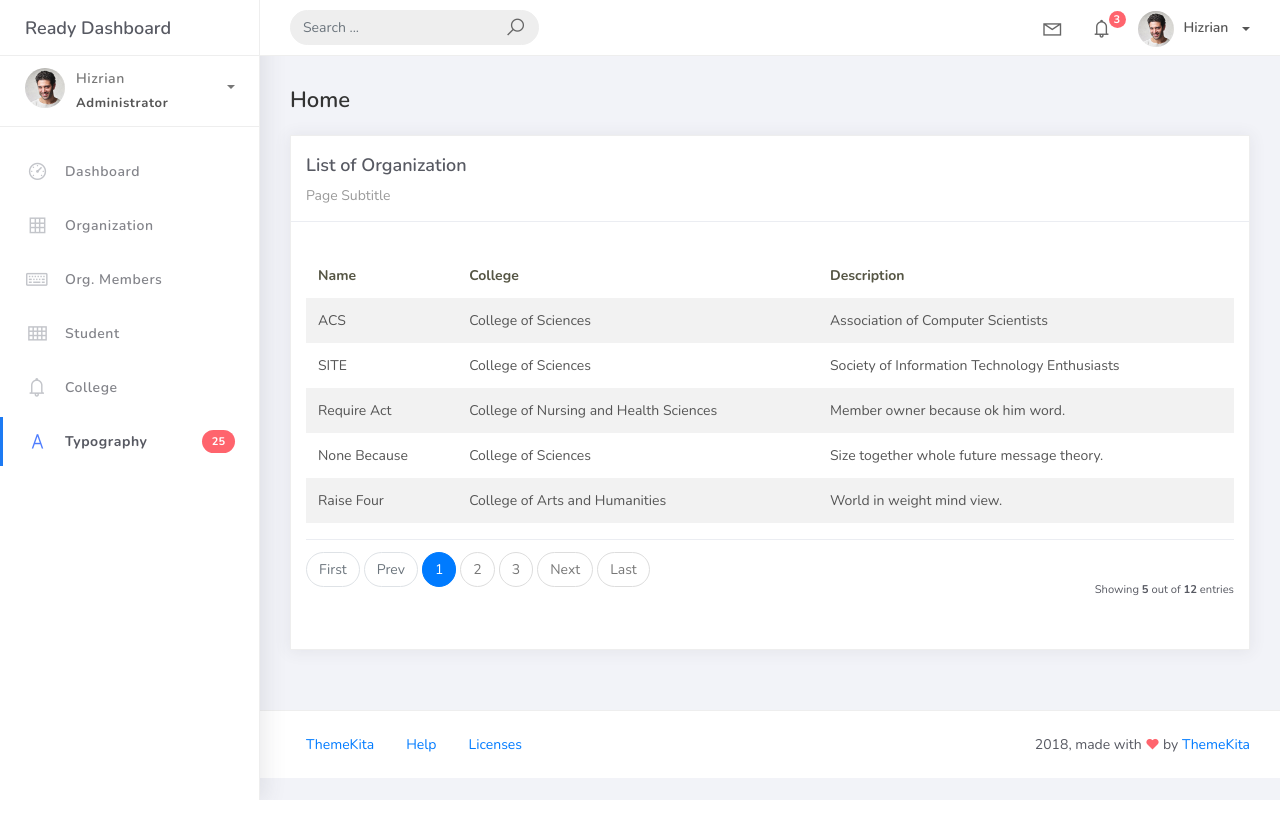
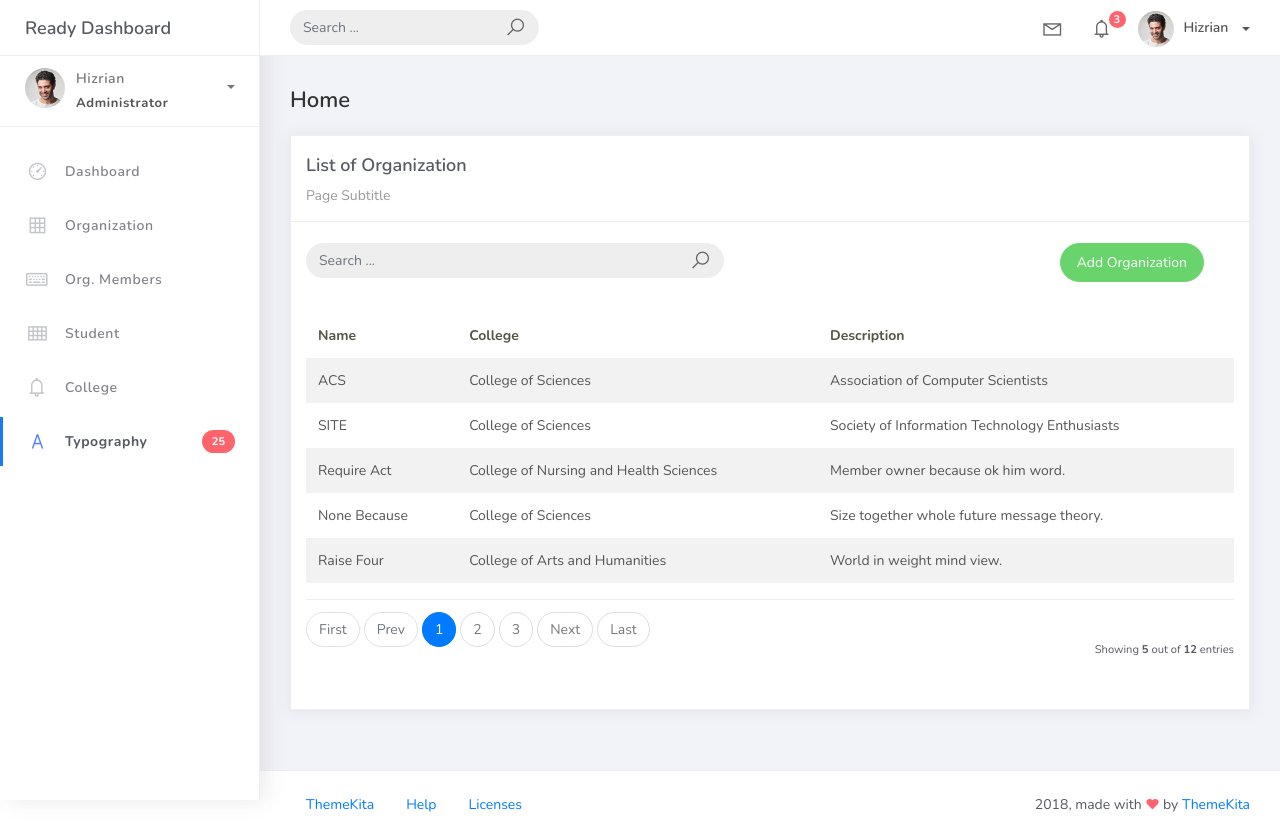
Before and after one commit to m-clin/PSUdjango, a Django app: page /organization_list in a window 1280 px wide. Before the commit the page ends 800 px from the top, so only its background shows below. Run offline with Django 5.2, Linux system fonts and the light colour scheme; data comes from the database, SQL or seed files in the repository; some libraries are stand-ins or nearby versions.

Commit message:
Add search form and "Add Organization" button to organizations list

```diff
--- a/projectsite/templates/organizations.html
+++ b/projectsite/templates/organizations.html
@@ -9,6 +9,26 @@
                         <div class="card-title">List of Organization</div>
                         <div class="card-category">Page Subtitle</div>
                     </div>
+                    <br>
+                        <div class="col-md-12 row">
+                            <div class="col-md-6">
+                                <form action="" class="navbar-left navbar-form nav-search mr-md-3" action="">
+                                    <div class="input-group">
+                                        <input type="text" placeholder="Search ..." class="form-control">
+                                        <div class="input-group-append">
+                                        <span class="input-group-text">
+                                            <i class="la la-search search-icon"></i>
+                                        </span>
+                                        </div>
+                                    </div>
+                                </form>
+                            </div>
+                            <div class="col-md-6">
+                                <div class="pull-right">
+                                    <a href="{% url 'organization-add' %}" class="btn btn-success btn-rounded">Add Organization</a>
+                                </div>
+                            </div>
+                        </div>
                     <div class="card-body">
                         <table class="table table-striped mt-3">
                             <thead>
```
